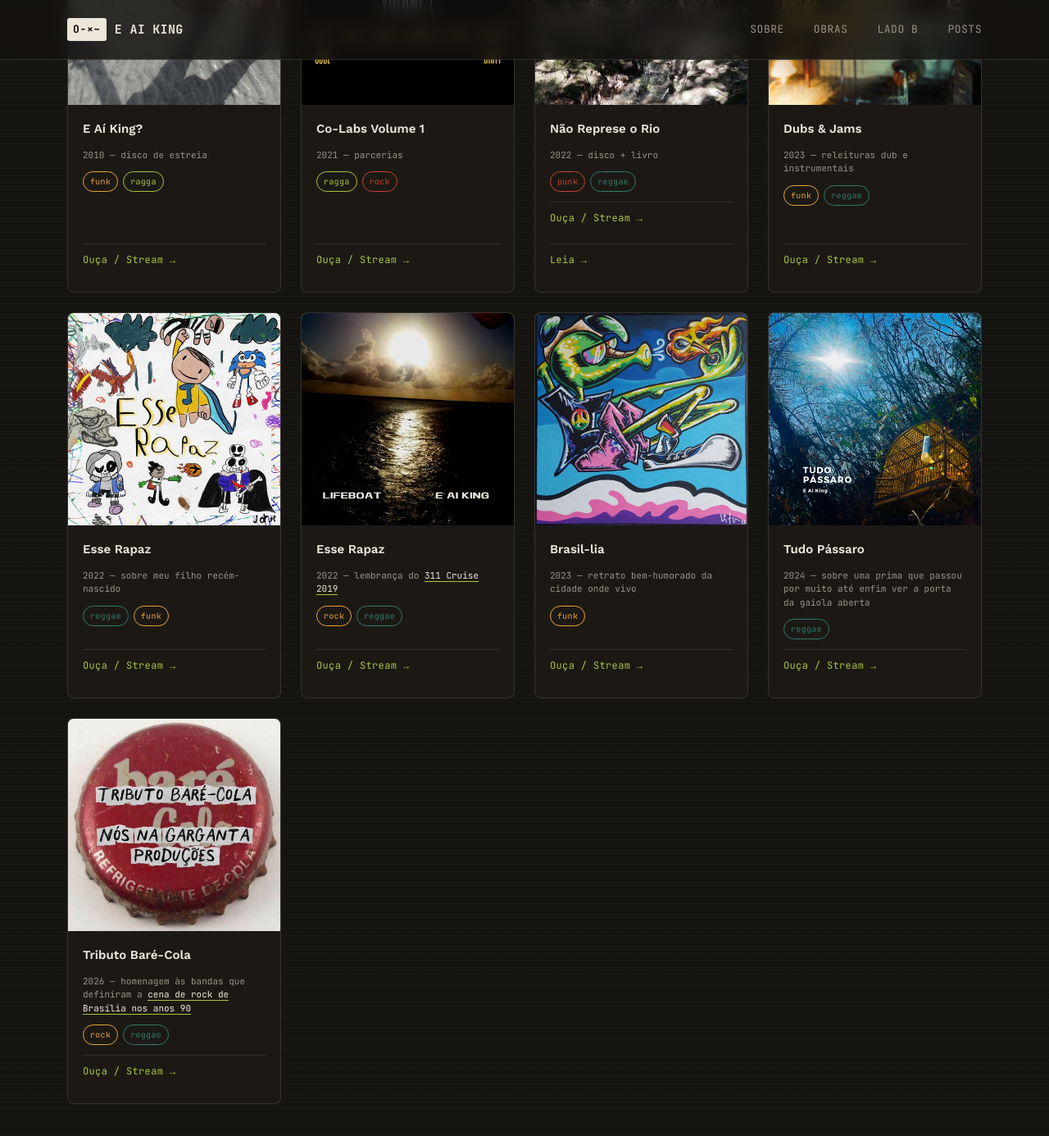
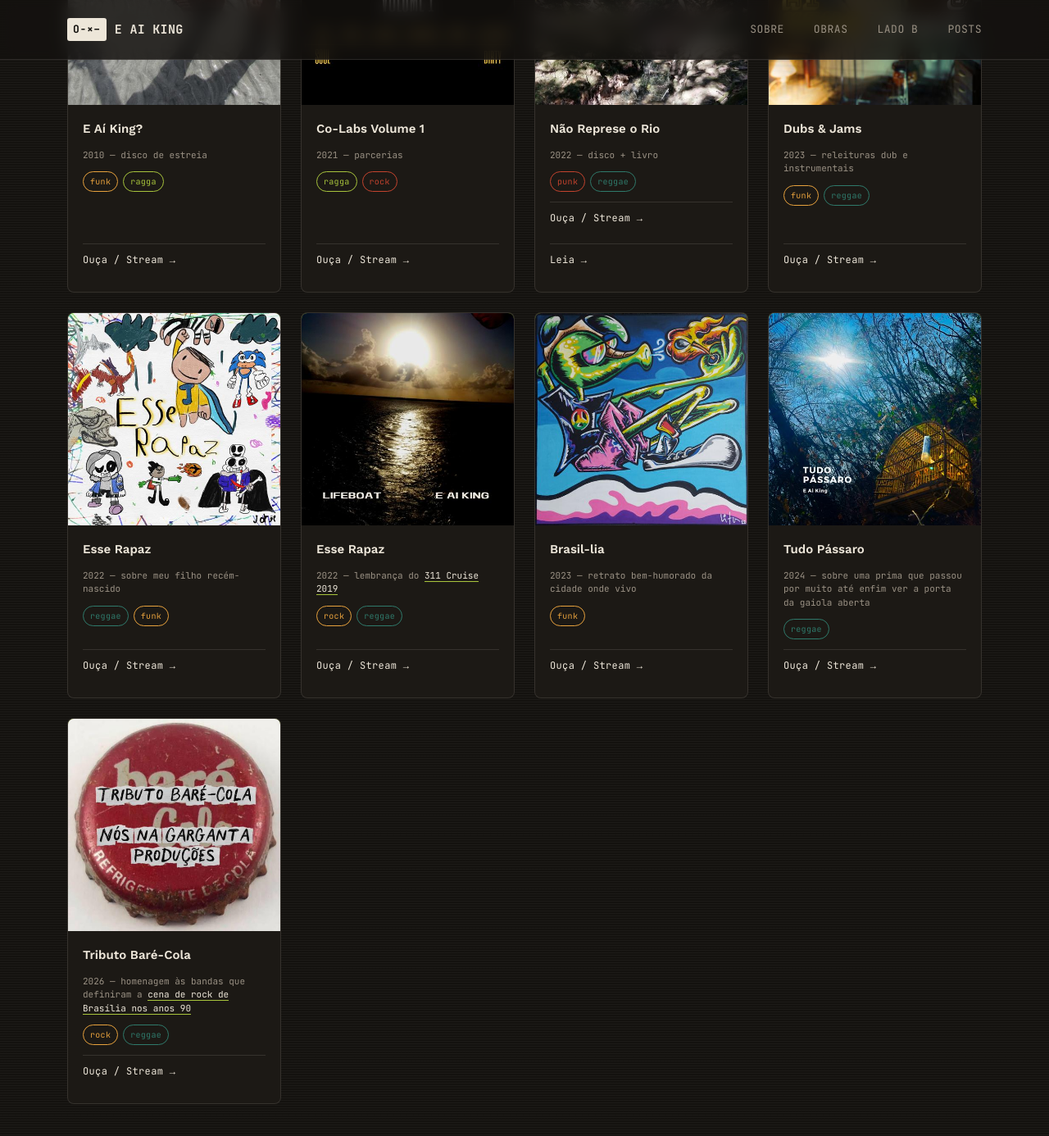
Before and after one commit to srcaetano/eaiking.github.io, a Jekyll site: the page built from index.html, in a window 1280 px wide and 1400 px high, scrolled down 2078 px. Shown: the top 1386 px of the window at 82% size. Built offline with Jekyll 4.4.1, drawn with Linux system fonts in a browser that asks for light colours.

Commit message:
Change color on cta hover state

```diff
--- a/css/main_style.css
+++ b/css/main_style.css
@@ -250,9 +250,9 @@
     font-family:var(--font-mono);font-size:12px;letter-spacing:0.03em;
     display:inline-flex;align-items:center;gap:8px;
     padding:10px 0;border-top:1px solid var(--line);
-    color:var(--ragga);transition:gap .2s, color .2s;
+    color:var(--paper);transition:gap .2s, color .2s;
   }
-  .cta:hover{gap:12px;color:var(--paper);}
+  .cta:hover{gap:12px;color:var(--ragga);}
 
   @media(max-width:920px){.disco-grid{grid-template-columns:repeat(2,1fr);}}
   @media(max-width:520px){.disco-grid{grid-template-columns:1fr;}}
```
